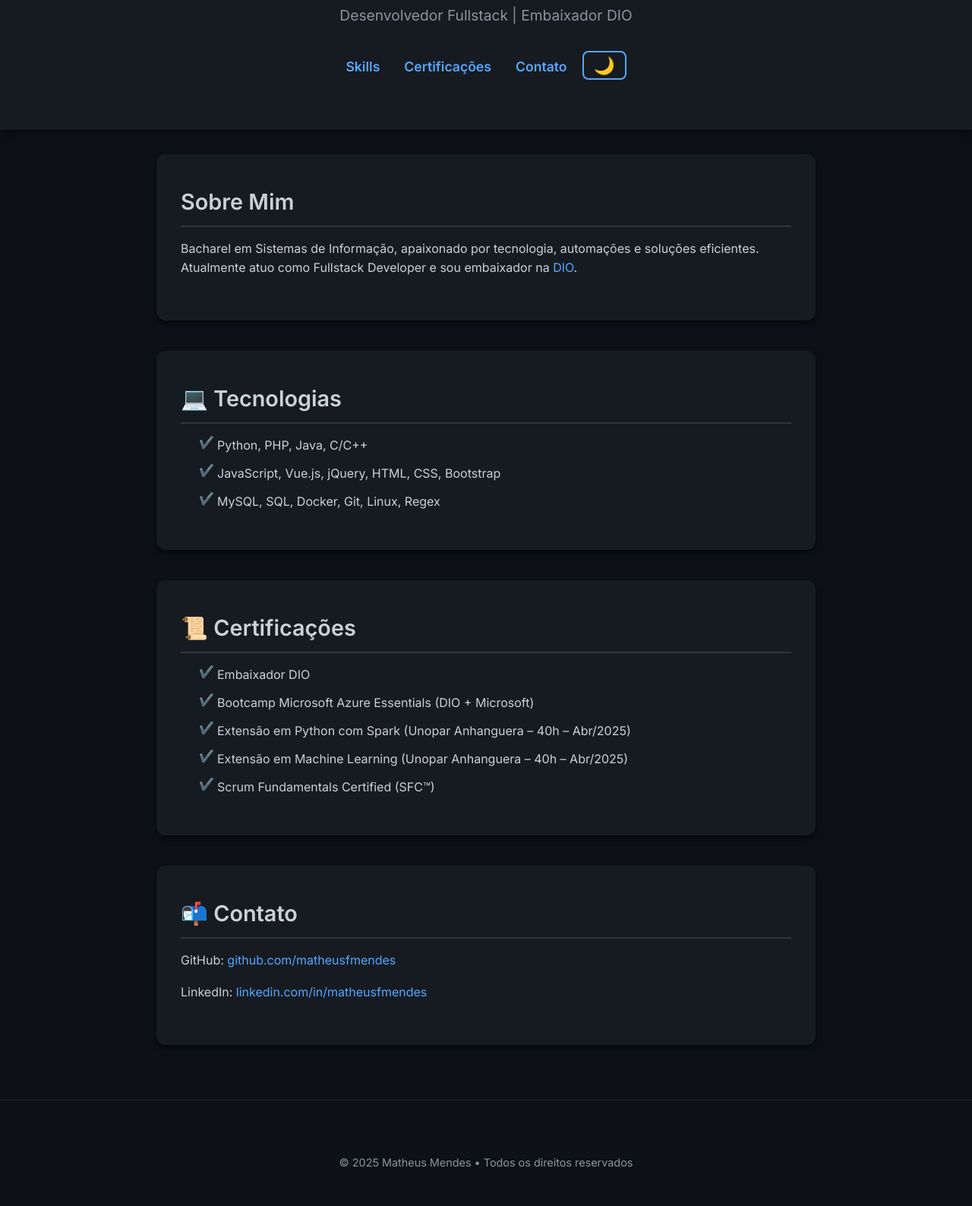
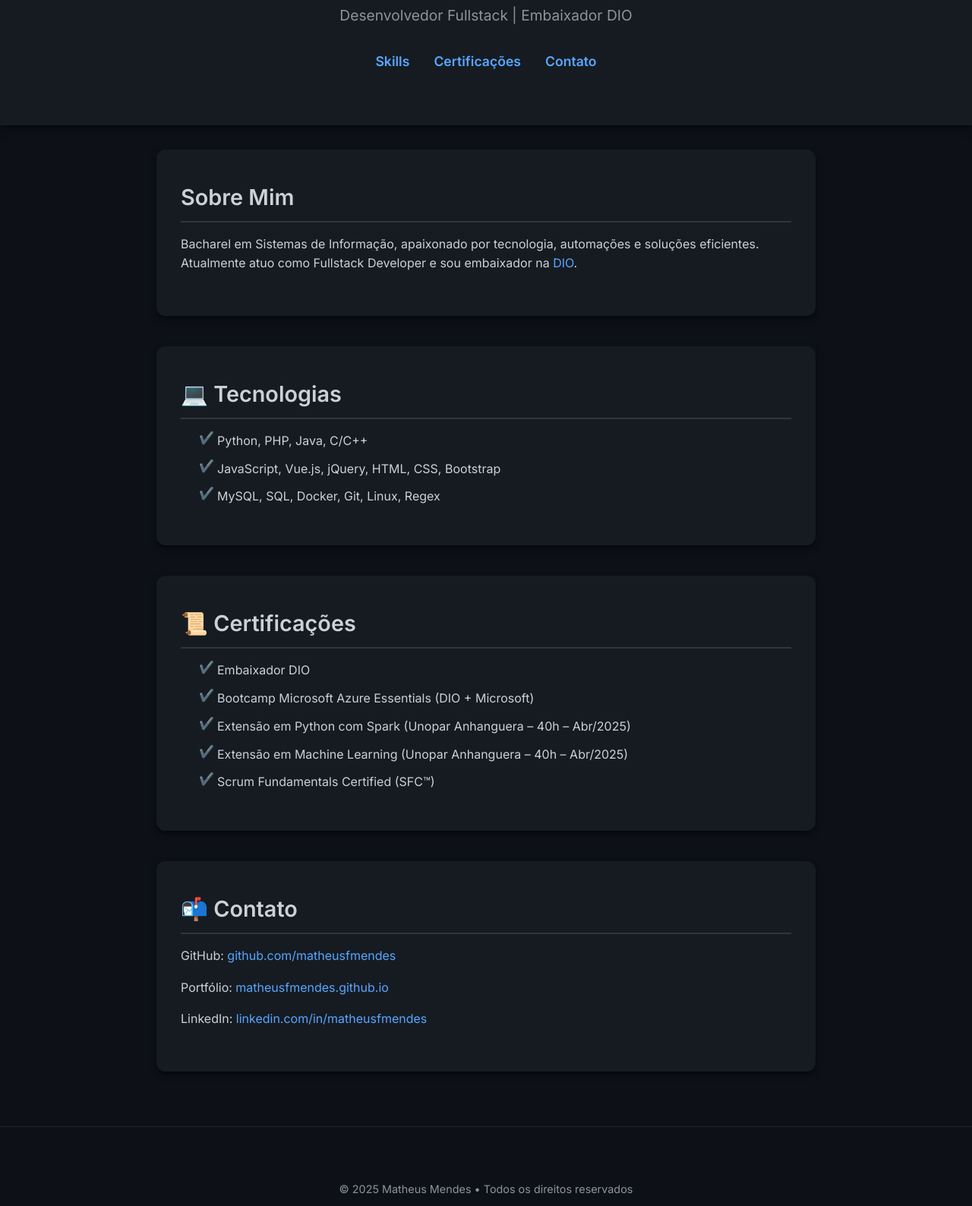
Before and after one commit to matheusfmendes/matheusfmendes.github.io, a plain HTML site: page index.html in a window 1280 px wide. Shown: the part 155-1743 px from the top of the page at 76% size. Drawn offline with Linux system fonts and the light colour scheme.

Commit message:
Update1 index.html

```diff
--- a/index.html
+++ b/index.html
@@ -17,8 +17,6 @@
         <a href="#certs">Certificações</a>
         <a href="#contact">Contato</a>
       </nav>
-      <!-- Botão toggle -->
-      <button id="theme-toggle" aria-label="Alternar tema claro/escuro" title="Alternar tema claro/escuro">🌙</button>
     </div>
   </header>
 
@@ -55,6 +53,7 @@
     <section id="contact" class="contact section">
       <h2>📬 Contato</h2>
       <p>GitHub: <a href="https://github.com/matheusfmendes" target="_blank" rel="noopener noreferrer">github.com/matheusfmendes</a></p>
+      <p>Portfólio: <a href="http://matheusfmendes.github.io" target="_blank" rel="noopener noreferrer">matheusfmendes.github.io</a></p>
       <p>LinkedIn: <a href="https://www.linkedin.com/in/matheusfmendes/" target="_blank" rel="noopener noreferrer">linkedin.com/in/matheusfmendes</a></p>
     </section>
   </main>
```
